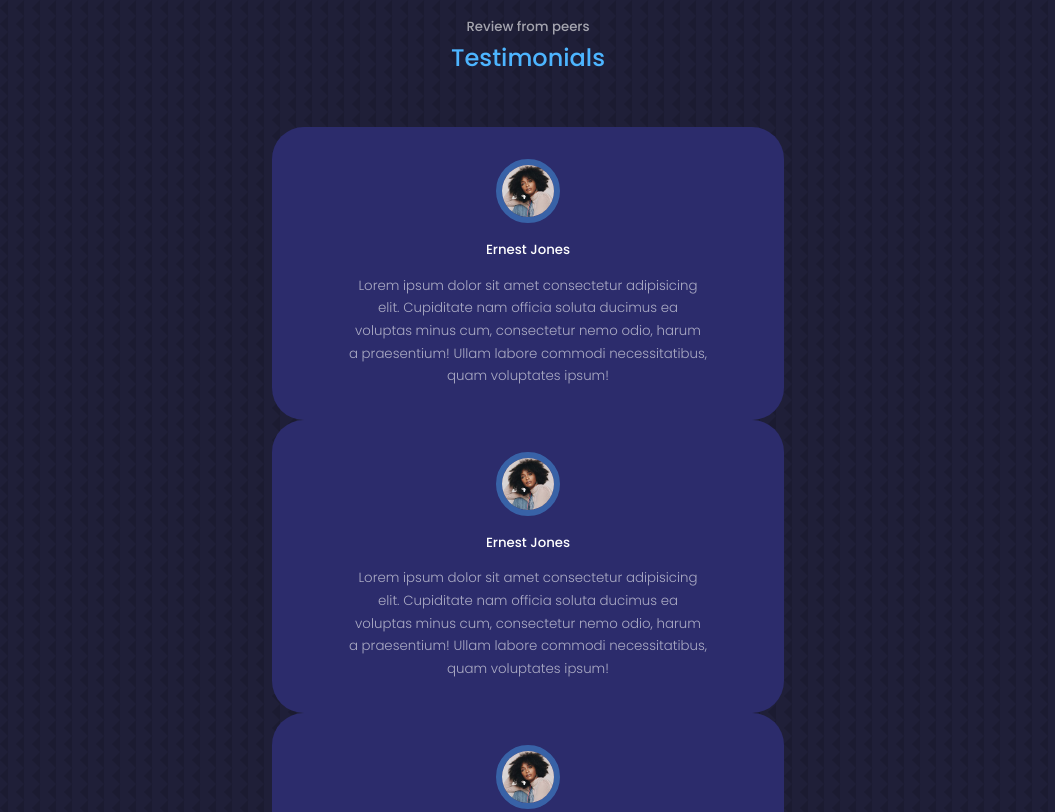
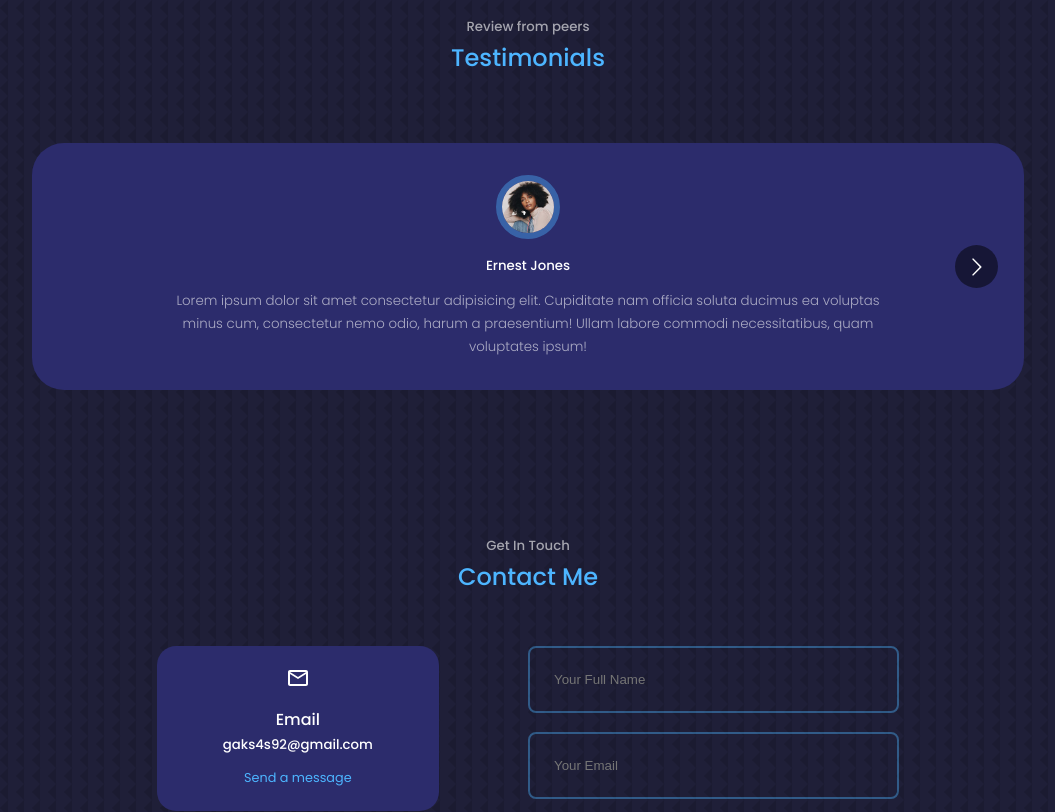
Before and after one commit to gak92/react-portfolio, a React (Create React App) app: page / in a window 1280 px wide. Shown: the part 4000-4812 px from the top of the page, without its empty margins (112-1167 px from the left). Built offline with nearby package versions, Linux system fonts and the light colour scheme.

Commit message:
Update slider to the testimonial section

```diff
--- a/src/components/testimonials/Testimonials.jsx
+++ b/src/components/testimonials/Testimonials.jsx
@@ -1,6 +1,28 @@
 import React from 'react';
 import './testimonials.css';
 import AVATAR1 from '../../assets/avatar1.jpg';
+import Carousel from 'react-multi-carousel';
+import 'react-multi-carousel/lib/styles.css';
+
+const responsive = {
+  superLargeDesktop: {
+    // the naming can be any, depends on you.
+    breakpoint: { max: 4000, min: 3000 },
+    items: 1
+  },
+  desktop: {
+    breakpoint: { max: 3000, min: 1024 },
+    items: 2
+  },
+  tablet: {
+    breakpoint: { max: 1024, min: 464 },
+    items: 1
+  },
+  mobile: {
+    breakpoint: { max: 464, min: 0 },
+    items: 1
+  }
+};
 
 const Testimonials = () => {
   const data = [
@@ -26,7 +48,7 @@
       <h5>Review from peers</h5>
       <h2>Testimonials</h2>
 
-      <div className="container testimonials__container">
+      <Carousel responsive={responsive} className="container testimonials__container">
         {
           data.map(({avatar, name, review}, index) => {
             return (
@@ -40,7 +62,7 @@
             )
           })
         }
-      </div>
+      </Carousel>
     </section>
   )
 };
--- a/src/components/testimonials/testimonials.css
+++ b/src/components/testimonials/testimonials.css
@@ -1,11 +1,12 @@
 .container.testimonials__container {
-  width: 40%;
+  width: 80%;
 }
 
 .testimonial {
  background: var(--color-bg-variant);
  text-align: center;
  padding: 2rem;
+ margin: 1rem;
  border-radius: 2rem;
  user-select: none;
 }
```
